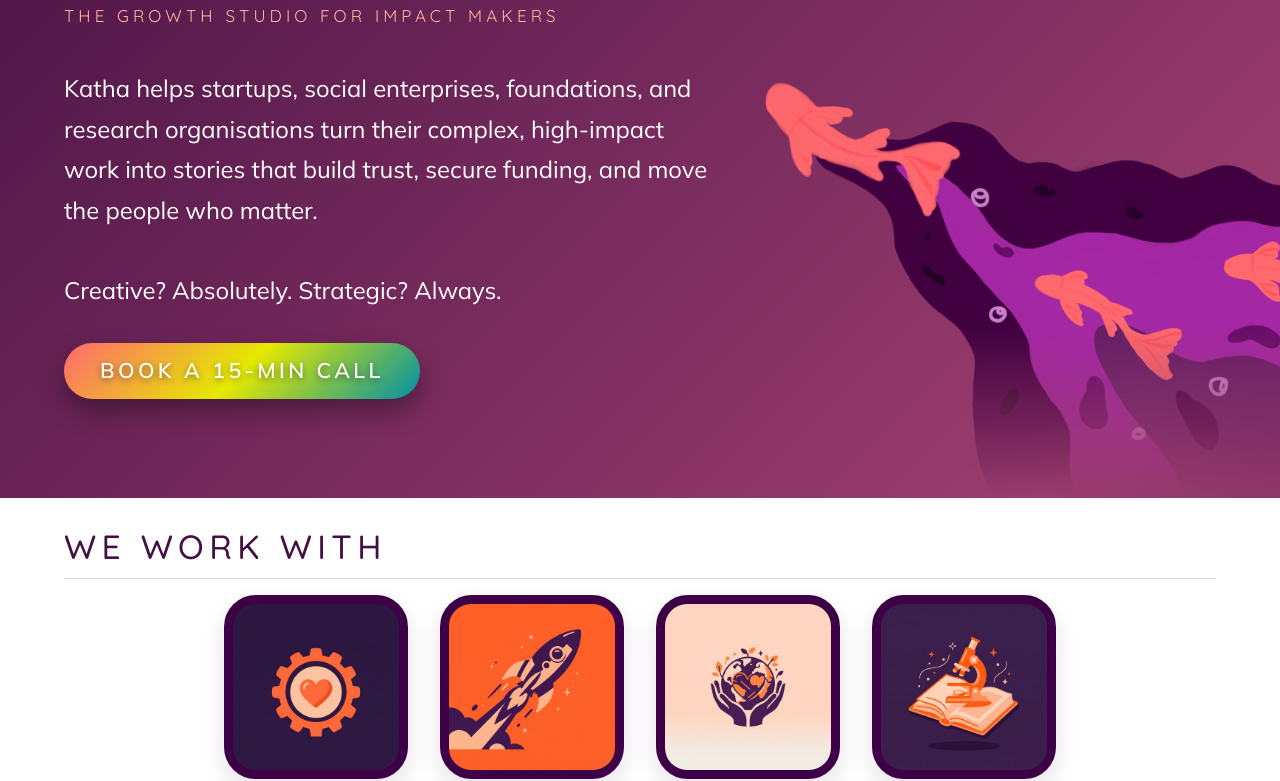
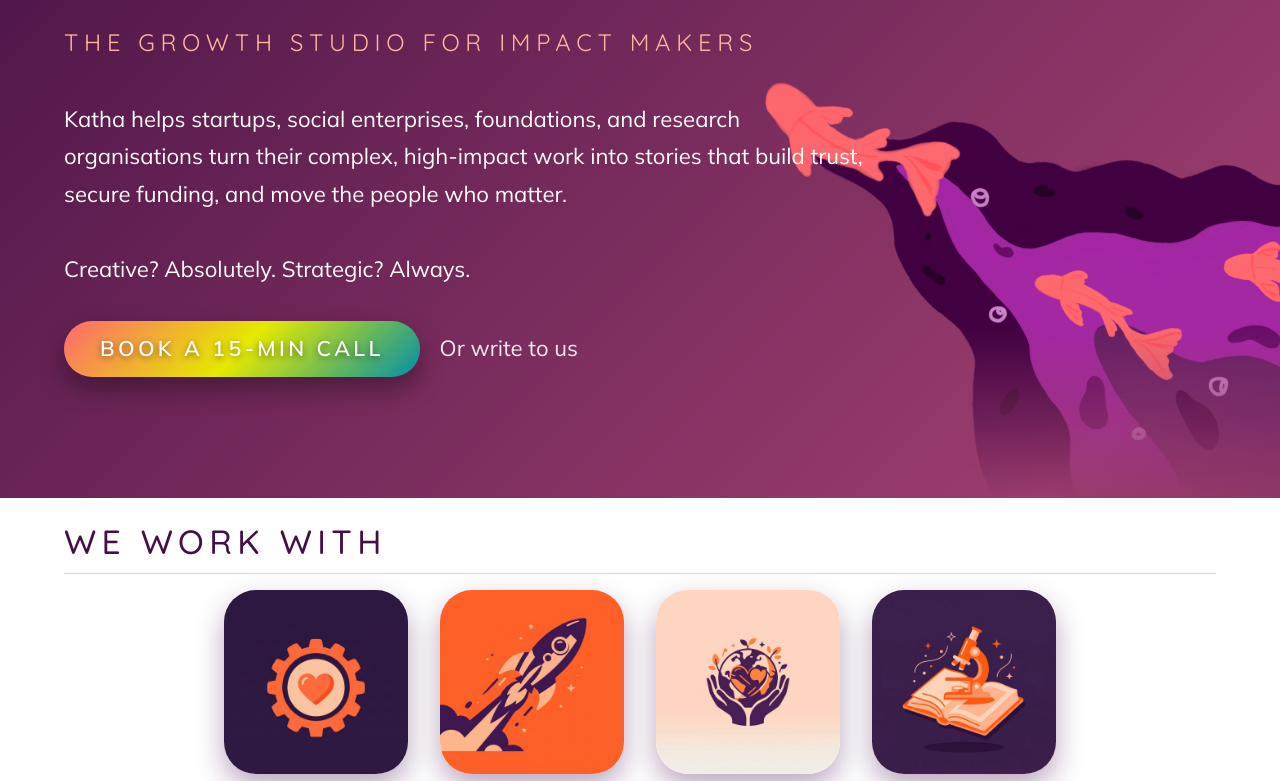
Before and after one commit to KrishnaKumarHariprasannan/katha-marketing-site, a Next.js app: page / in a window 1280 px wide. Shown: the part 302-1083 px from the top of the page. Built offline with nearby package versions, Linux system fonts and the light colour scheme.

Commit message:
Minor formatting updates

```diff
--- a/app/globals.css
+++ b/app/globals.css
@@ -537,7 +537,7 @@
 }
 
 .hero__copy {
-  max-width: 650px;
+  max-width: 800px;
 }
 
 .hero__title {
@@ -550,6 +550,7 @@
 }
 
 .hero__subtitle {
+  font-size: 1.4rem;
   margin: 0 0 var(--space-xl);
   text-transform: uppercase;
   letter-spacing: var(--track-xl);
@@ -559,17 +560,42 @@
 }
 
 .hero__description {
-  font-size: 1.4rem;
+  font-size: 1.3rem;
   line-height: 1.7;
   font-family: var(--font-body);
-  max-width: 60rem;
+  max-width: 70rem;
 }
 
 .hero__actions {
   display: flex;
+  flex-wrap: wrap;
   align-items: center;
   gap: var(--space-md);
   margin-top: var(--space-xl);
+}
+
+.hero__secondary-link {
+  font-family: var(--font-body);
+  font-size: 1.3rem;
+  color: var(--text-dim);
+  text-decoration: none;
+  white-space: nowrap;
+  display: inline-block;
+  transition:
+    transform 150ms ease,
+    text-shadow 150ms ease,
+    color 150ms ease;
+}
+
+.hero__actions .hero__cta {
+  white-space: nowrap;
+}
+
+.hero__secondary-link:hover,
+.hero__secondary-link:focus-visible {
+  color: var(--color-text-primary);
+  transform: translateY(-2px);
+  text-shadow: 0 6px 14px rgba(0, 0, 0, 0.45);
 }
 
 .hero__cta {
@@ -658,14 +684,11 @@
   gap: var(--space-md);
 }
 
-/* Same frame around every thumbnail so the four different illustration
-   backgrounds read as a set. */
+/* No frame: a soft purple shadow lifts each thumbnail off the white section,
+   which ties the four different illustration backgrounds together. */
 .built-for__frame {
-  padding: var(--space-sm);
-  background: var(--color-brand-purple);
-  border: 2px solid var(--color-brand-purple);
   border-radius: var(--radius-card);
-  box-shadow: 0 10px 24px rgba(67, 16, 67, 0.12);
+  box-shadow: 0 12px 28px rgba(61, 0, 70, 0.35);
 }
 
 .built-for__thumb {
@@ -674,10 +697,14 @@
   height: auto;
   aspect-ratio: 1;
   object-fit: cover;
-  border-radius: calc(var(--radius-card) - var(--space-sm));
+  border-radius: var(--radius-card);
 }
 
 .built-for__label {
+  /* Optical alignment: indent past the rounded corner so the text lines up
+     with the visible edge of the thumbnail; the top padding keeps it clear
+     of the shadow */
+  padding: var(--space-sm) 0 0 calc(var(--radius-card) * 0.4);
   font-family: var(--font-display);
   font-size: 1.4rem; /* body text in this section matches the hero (1.4rem) */
   font-weight: 500;
@@ -766,10 +793,6 @@
 
   main > section.proof .built-for__item {
     gap: calc(var(--pf) * 0.5);
-  }
-
-  main > section.proof .built-for__frame {
-    padding: calc(var(--pf) * 0.4);
   }
 
   main > section.proof .built-for__label {
@@ -1296,10 +1319,12 @@
       var(--space-md);
   }
 
+  /* Header and cards form one group, centred below the nav */
   main > section.services-intro .section-inner {
     flex: 1;
     display: flex;
     flex-direction: column;
+    justify-content: center;
     min-height: 0;
   }
 
@@ -1313,13 +1338,10 @@
     letter-spacing: var(--track-lg);
   }
 
-  /* Cards keep their natural height and sit centred in the space below the
-     header, rather than stretching to fill it. */
+  /* Cards keep their natural height and sit just below the header */
   main > section.services-intro .services__grid {
-    flex: 1;
-    align-content: center;
     gap: var(--space-lg);
-    margin-top: var(--space-md);
+    margin-top: var(--space-xl);
   }
 
   main > section.services-intro .service-card {
@@ -1347,6 +1369,21 @@
   main > section.services-intro .services__footer-note {
     margin: var(--space-md) 0 0;
     font-size: calc(var(--fit) * 1.1);
+  }
+}
+
+/* Particularly large screens: stretch the cards taller so they fill more of
+   the screen. The description row takes the extra height and "Find out more"
+   stays at the bottom. */
+@media (min-width: 1800px) and (min-height: 1100px) {
+  main > section.services-intro .services__grid {
+    grid-template-rows: auto 1fr auto;
+    min-height: 44svh;
+  }
+
+  main > section.services-intro .service-card {
+    padding: var(--space-xl);
+    row-gap: var(--space-lg);
   }
 }
 
--- a/app/page.tsx
+++ b/app/page.tsx
@@ -1,4 +1,5 @@
 import Image from "next/image";
+import Link from "next/link";
 import BookingLink from "@/components/BookingLink";
 import ContactSection from "@/components/ContactSection";
 
@@ -56,10 +57,8 @@
                 The growth studio for impact makers
               </h3>
               <p className="hero__description">
-                Katha helps startups, social enterprises, foundations, and
-                research organisations turn their complex, high-impact work into
-                stories that build trust, secure funding, and move the people who
-                matter.
+                Katha helps startups, social enterprises, foundations, and research organisations turn their complex, high-impact work into
+                stories that build trust, secure funding, and move the people who matter.
                 <br />
                 <br />
                 Creative? Absolutely. Strategic? Always.
@@ -67,6 +66,9 @@
 
               <div className="hero__actions">
                 <BookingLink className="hero__cta" />
+                <Link href="/#contact" className="hero__secondary-link">
+                  Or write to us
+                </Link>
               </div>
             </div>
           </section>
--- a/app/services/page.tsx
+++ b/app/services/page.tsx
@@ -106,7 +106,7 @@
                   href="/#contact"
                   className="service-detail__secondary-link"
                 >
-                  Or drop us a line
+                  Or drop us a message
                 </Link>
               </div>
             </div>
```
